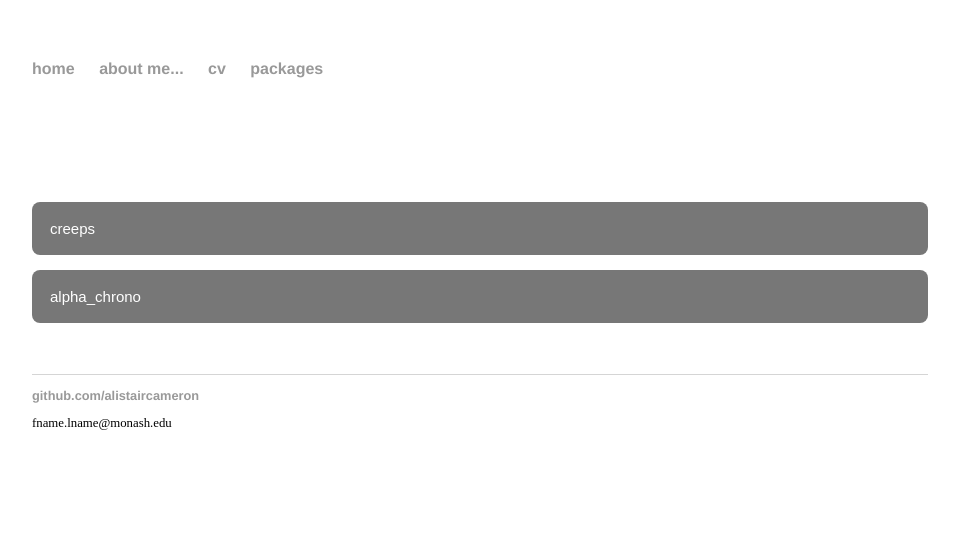
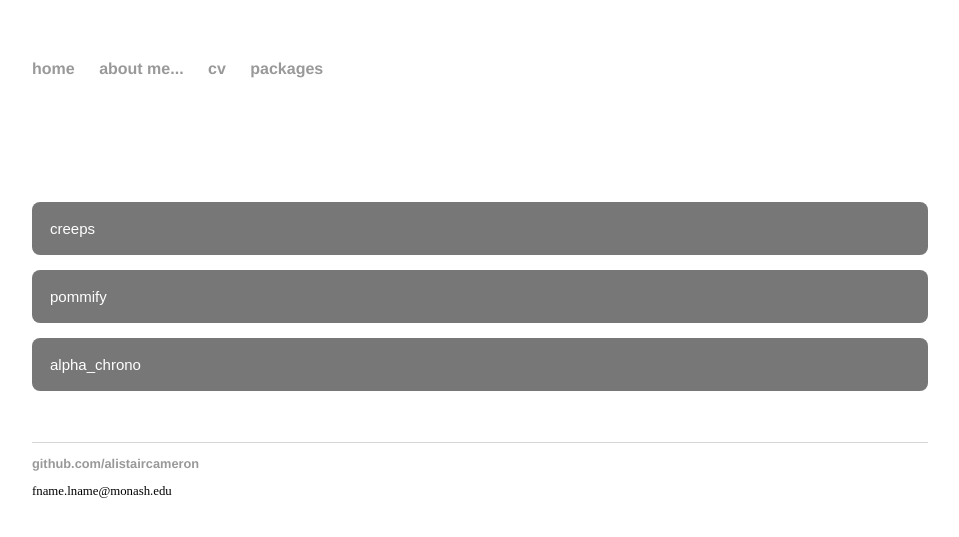
Before and after one commit to alistaircameron/alistaircameron.github.io, a Jekyll site: the page built from packages/index.html, in a window 1280 px wide. Shown: the top 537 px of the page, without its empty margins (160-1119 px from the left). Built offline with Jekyll 4.4.1, drawn with Linux system fonts in a browser that asks for light colours.

Commit message:
add pommify

```diff
--- a/packages/index.html
+++ b/packages/index.html
@@ -26,6 +26,16 @@ title: ac - packages
         Currently, only available on overleaf, see installation details on <a href="https://github.com/alistaircameron/creeps">github</a>.
         <br><br>
 
+</div>
+<button class="collapsible">pommify</button>
+<div class="content">
+
+    <br>
+    A few lines that take an English (American) .tex file and turns it American (English), without compromising your LaTeX commands. Details on  <a href="https://github.com/alistaircameron/pommify">github</a>.
+
+    <br><br>
+    "pommify" because a POM is a Prisoner Of her Majesty, it's an Aussie thing.
+    <br><br>
 </div>
 <button class="collapsible">alpha_chrono</button>
 <div class="content">
```
